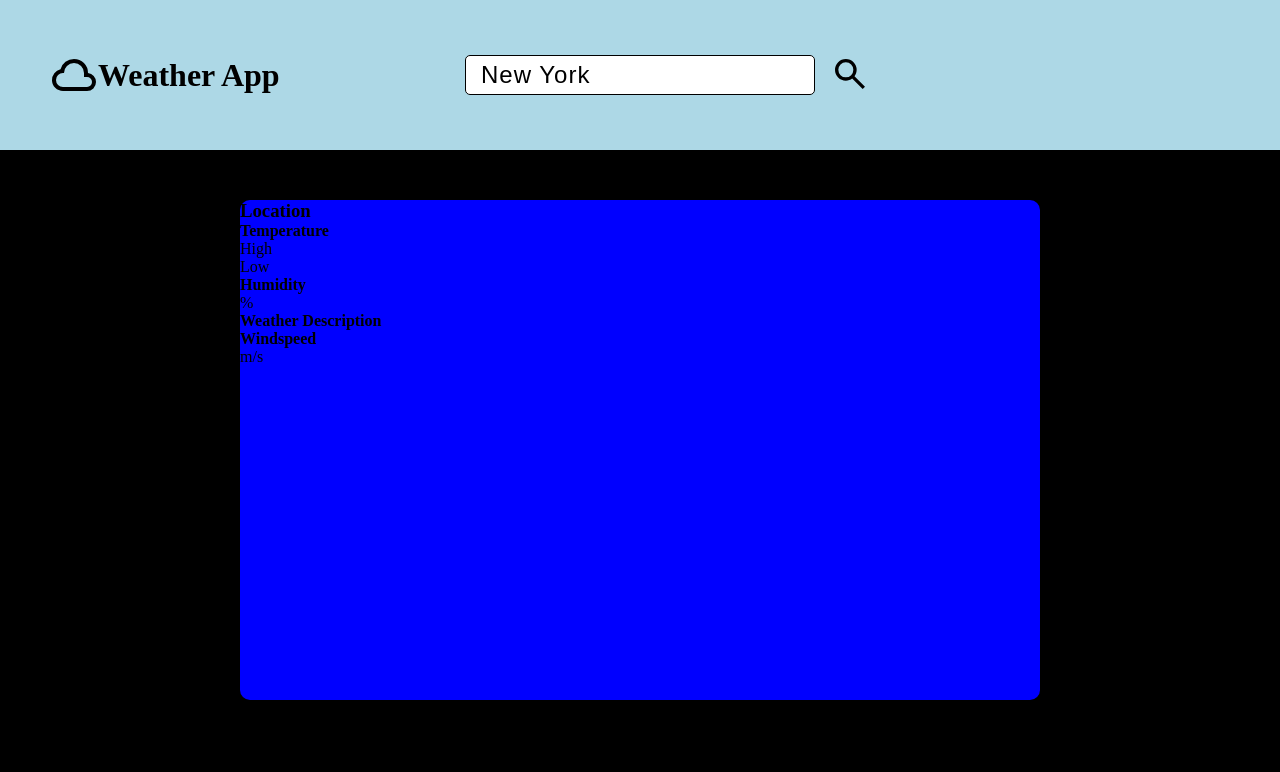
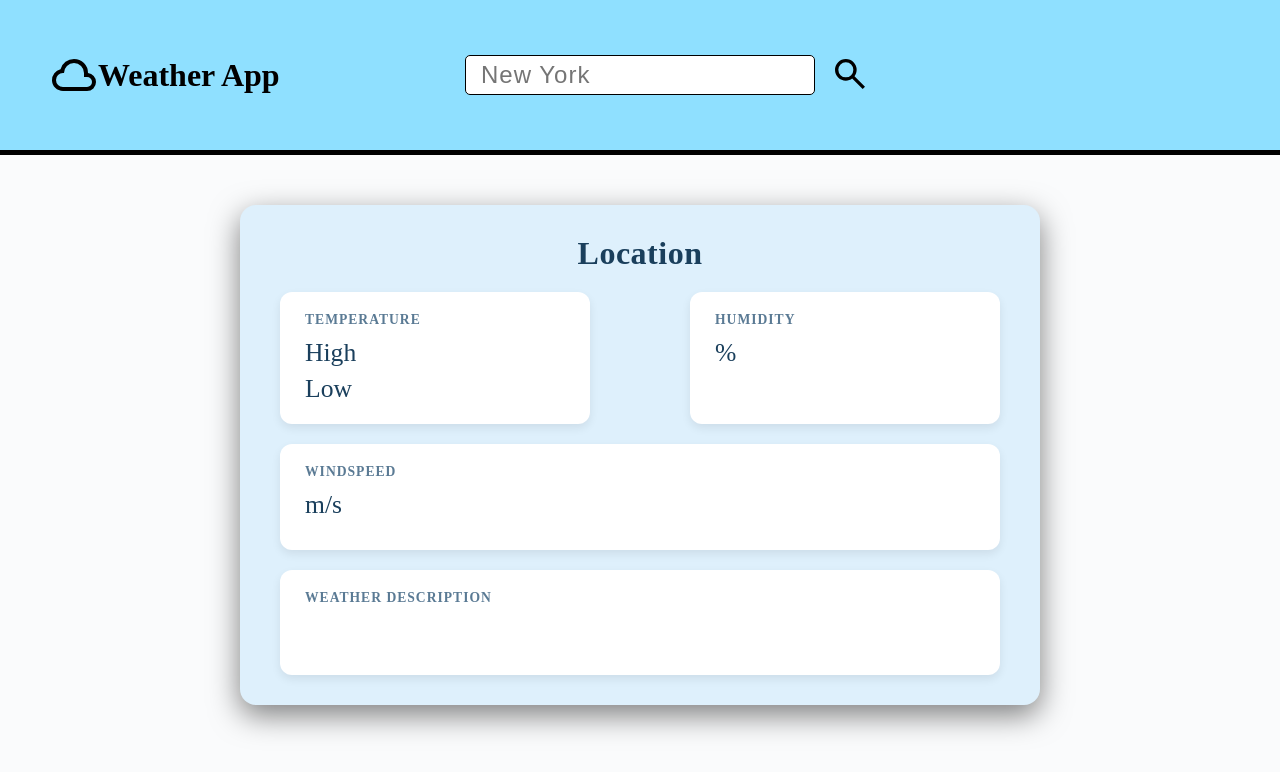
Before and after one commit to Zulu0824/Weather-App, a website built with webpack: page src/template.html in a window 1280 px wide. Built offline with nearby package versions, Linux system fonts and the light colour scheme; no server answers.

Commit message:
ADD: styling to app-container

```diff
--- a/src/logic.js
+++ b/src/logic.js
@@ -21,7 +21,8 @@ async function getWeather() {
   }
 }
 function renderUI(data) {
-  document.getElementById("weather-location").textContent = data.resolvedAdress;
+  document.getElementById("weather-location").textContent =
+    data.resolvedAddress;
 
   document.getElementById("temp-high").textContent =
     `High: ${data.days[0].tempmax}°C`;
@@ -47,5 +48,5 @@ search.addEventListener("keydown", function (e) {
   }
 });
 
-search.value = "New York";
-getWeather("New York");
+// search.value = "New York";
+// getWeather("New York");
--- a/src/style.css
+++ b/src/style.css
@@ -20,7 +20,7 @@ body {
 /* logo-heading */
 
 #header-section {
-  background-color: lightblue;
+  background-color: #8fe0ff;
   display: grid;
   grid-template-columns: 1fr auto 1fr;
 }
@@ -78,14 +78,80 @@ body {
 }
 
 #main-content {
+  border-top: 5px solid black;
   display: flex;
   justify-content: center;
+  background-color: #fafbfc;
 }
 
 #app-container {
-  background-color: blue;
+  background: #def0fc;
   width: 800px;
   height: 500px;
   margin-top: 50px;
-  border-radius: 10px;
+  border-radius: 16px;
+  box-shadow: 0 10px 30px rgba(0, 0, 0, 0.5);
+  padding: 30px 40px;
+  color: black;
+  display: flex;
+  flex-direction: column;
+  gap: 20px;
 }
+
+#first-row {
+  display: flex;
+  gap: 100px;
+}
+
+#weather-location {
+  font-size: 2em;
+  font-weight: 600;
+  letter-spacing: 0.5px;
+  text-align: center;
+  color: #1a3f5c;
+}
+
+#first-row {
+  display: flex;
+  gap: 100px;
+}
+
+#temperature-box,
+#humidity-box,
+#windspeed-box,
+#desc-box {
+  background: #ffffff;
+  border-radius: 12px;
+  padding: 20px 25px;
+  box-shadow: 0 4px 10px rgba(0, 0, 0, 0.08);
+  flex: 1;
+}
+
+#temperature-box h4,
+#humidity-box h4,
+#windspeed-box h4,
+#desc-box h4 {
+  font-size: 0.85em;
+  text-transform: uppercase;
+  letter-spacing: 1px;
+  color: #5a7a94;
+  margin-bottom: 10px;
+}
+
+#temperature-box p,
+#humidity-box p,
+#windspeed-box p {
+  font-size: 1.6em;
+  font-weight: 500;
+  color: #1a3f5c;
+}
+
+#temperature-box p:first-of-type {
+  margin-bottom: 6px;
+}
+
+#desc-box p {
+  font-size: 1.1em;
+  line-height: 1.5;
+  color: #33495e;
+}
--- a/src/template.html
+++ b/src/template.html
@@ -45,6 +45,7 @@
       <div id="main-content">
         <div id="app-container">
           <h3 id="weather-location">Location</h3>
+          <div id="first-row">
             <div id="temperature-box">
               <h4>Temperature</h4>
               <p id="temp-high">High</p>
@@ -54,13 +55,14 @@
               <h4>Humidity</h4>
               <p id="weather-humidity">%</p>
             </div>
-          <div id="desc-box">
-            <h4>Weather Description</h4>
-            <p id="weather-description"></p>
           </div>
           <div id="windspeed-box">
             <h4>Windspeed</h4>
             <p id="weather-windspeed">m/s</p>
+          </div>
+          <div id="desc-box">
+            <h4>Weather Description</h4>
+            <p id="weather-description"></p>
           </div>
         </div>
       </div>
```
Lines whose indentation alone changed are shown as unchanged.
